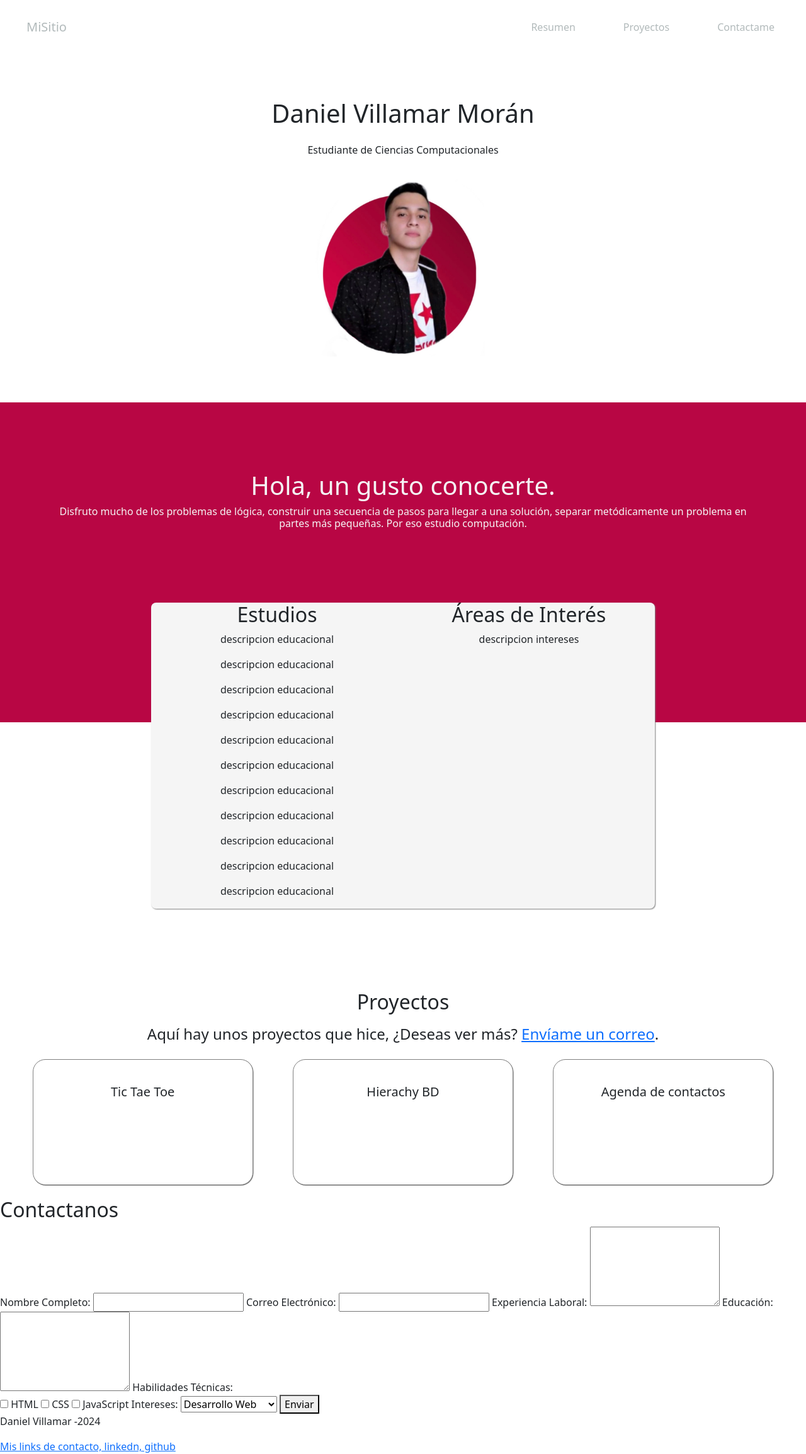
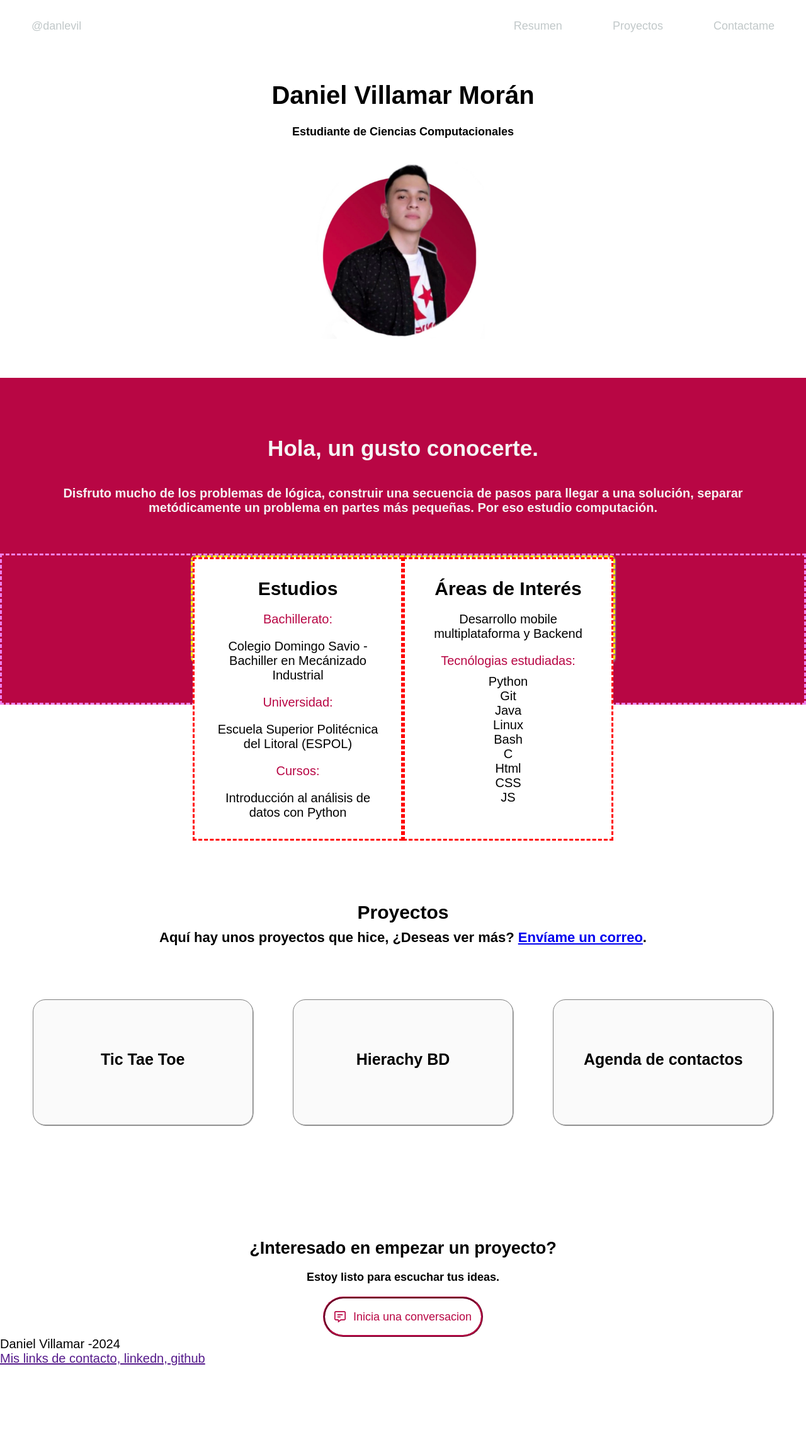
Before and after one commit to danlevil/curriculumVitae, a plain HTML site: page index.html in a window 1280 px wide. Shown: the whole page at 63% size. After the commit the page ends 2169 px from the top, so only its background shows below. Drawn offline with nearby package versions, Linux system fonts and the light colour scheme.

Commit message:
Tarjetas y boton de contacto

```diff
--- a/index.html
+++ b/index.html
@@ -7,36 +7,31 @@
         <!--Estilos css-->
         <link rel="stylesheet" href="stylesheets/style.css">
         <link rel="stylesheet" href="stylesheets/styleBackground.css">
-        <!--Bootstrap-->
-        <link rel="stylesheet" href="https://cdn.jsdelivr.net/npm/bootstrap@5.3.3/dist/css/bootstrap.min.css">
+        <link rel="stylesheet" href="stylesheets/styleContacto.css">
+        <link rel="preconnect" href="https://fonts.googleapis.com">
+        <link rel="preconnect" href="https://fonts.gstatic.com" crossorigin>
+        <link href="https://fonts.googleapis.com/css2?family=Fira+Sans:ital,wght@0,100;0,200;0,300;0,400;0,500;0,600;0,700;0,800;0,900;1,100;1,200;1,300;1,400;1,500;1,600;1,700;1,800;1,900&display=swap" rel="stylesheet">
+        <!--Bootstrap
+        <link rel="stylesheet" href="https://cdn.jsdelivr.net/npm/bootstrap@5.3.3/dist/css/bootstrap.min.css">-->
     </head>
     <body>
         <!--NavBar: Enlaces a las secciones-->
-        <nav class="navbar navbar-expand-lg ">
-            <div class="container-fluid">
-                <a class="navbar-brand" href="#">MiSitio</a>
-                <button class="navbar-toggler" type="button" data-bs-toggle="collapse" data-bs-target="#navbarNav" aria-controls="navbarNav" aria-expanded="false" aria-label="Toggle navigation">
-                    <span class="navbar-toggler-icon"></span>
-                </button>
-                <div class="collapse navbar-collapse" id="navbarNav">
-                    <ul class="navbar-nav ms-auto">
-                        <li class="nav-item">
-                            <a class="nav-link" href="#">Resumen</a>
-                        </li>
-                        <li class="nav-item">
-                            <a class="nav-link" href="#">Proyectos</a>
-                        </li>
-                        <li class="nav-item">
-                            <a class="nav-link" href="#">Contactame</a>
-                        </li>
-                    </ul>
-                </div>
+        <nav class="navbar">
+            <div class="logo">
+                <a href="#">@danlevil</a>
             </div>
+            <input type="checkbox" id="toggle-menu">
+            <label for="toggle-menu" class="menu-icon">&#9776;</label>
+            <ul class="menu">
+                <li><a href="#resumen">Resumen</a></li>
+                <li><a href="#proyectos">Proyectos</a></li>
+                <li><a href="#">Contactame</a></li>
+            </ul>
         </nav>
         <!--Header: Nombre, descripción breve y foto-->
-        <header class=" header_container">
+        <header class=" header_container" >
             <section>
-                <h1>Daniel Villamar Morán</h1>
+                <h1 class="fira-sans-bold-italic">Daniel Villamar Morán</h1>
                 <h6>Estudiante de Ciencias Computacionales</h6>
 
             </section>
@@ -49,7 +44,7 @@
         <!--Contenido Main-->
         <main>
         <!--Resumen-->
-            <section class="introPersonal">
+            <section class="introPersonal"  id="resumen">
                 <div class="containerPersonal">
                     <div class="centrado">
                         <h1>Hola, un gusto conocerte.</h1>
@@ -60,30 +55,42 @@
         <!--Información-->
             <section class="sectionbackground">
                 <div class="containerBackground">
-                    <section class="educacion">
+                    <section class="sb educacion">
                         <h2>Estudios</h2>
-                        <p>descripcion educacional</p>
-                        <p>descripcion educacional</p>
-                        <p>descripcion educacional</p>
-                        <p>descripcion educacional</p>
-                        <p>descripcion educacional</p>
-                        <p>descripcion educacional</p>
-                        <p>descripcion educacional</p>
-                        <p>descripcion educacional</p>
-                        <p>descripcion educacional</p>
-                        <p>descripcion educacional</p>
-                        <p>descripcion educacional</p>
+                        <p class="sbsubtitulo">Bachillerato:</p>
+                        <p>Colegio Domingo Savio - Bachiller
+                            en Mecánizado Industrial
+                        </p>
+                        <p class="sbsubtitulo">Universidad:</p>
+                        <p>Escuela Superior Politécnica del Litoral (ESPOL)</p>
+                        <p class="sbsubtitulo">Cursos:</p>
+                        <p>Introducción al análisis de datos con Python</p>
+
                     </section>
-                    <section class="areasDeInteres">
+                    <section class="sb areasDeInteres">
                         <h2>Áreas de Interés</h2>
-                        <p>descripcion intereses</p>
+                        <p>Desarrollo mobile multiplataforma y Backend</p>
+                        <p class="sbsubtitulo">Tecnólogias estudiadas:</p>
+                        <ul class="listatecnologias">
+                            <li>Python</li>
+                            <li>Git</li>
+                            <li>Java</li>
+                            <li>Linux</li>
+                            <li>Bash</li>
+                            <li>C</li>
+                            <li>Html</li>
+                            <li>CSS</li>
+                            <li>JS</li>
+
+                        </ul>
+
                     </section>
                 </div>
             </section>
-            <!--Proyectos, tarjetas proyectos-->
+        <!--Proyectos, tarjetas proyectos-->
             <section class="proyectosPersonales">
                 <h2>Proyectos</h2>
-                <h4 >Aquí hay unos proyectos que hice, ¿Deseas ver más? <a href="danlevil@espol.edu.ec">Envíame un correo</a>.</h4>
+                <h4 id="proyectos">Aquí hay unos proyectos que hice, ¿Deseas ver más? <a href="danlevil@espol.edu.ec">Envíame un correo</a>.</h4>
                 <div id="containerP">
                     <div class="containertarjeta">
                         <div class="tarjeta">
@@ -106,14 +113,34 @@
                             <a class="botonTarjetas" href="https://github.com/danlevil/ED-G10-PROYECTO" target="_blank">Ver proyecto</a>
                         </div>
                     </div>
+                </div>
+            </section>
+        <!--Info contacto y footer-->
+            <section class="info_y_contacto">
+                <div class="contenedorInfo">
+                    <h2>¿Interesado en empezar un proyecto?</h2>
+                    <h4>Estoy listo para escuchar tus ideas.</h4>
+                    <a class="btnform" href="form.html">
+                        <span>
+                            <svg class="svg" aria-hidden="true" focusable="false" data-prefix="far" data-icon="message-lines" role="img" xmlns="http://www.w3.org/2000/svg" viewBox="0 0 512 512" data-fa-i2svg=""><path fill="currentColor" d="M208 416c0-26.5-21.5-48-48-48l-96 0c-8.8 0-16-7.2-16-16L48 64c0-8.8 7.2-16 16-16l384 0c8.8 0 16 7.2 16 16l0 288c0 8.8-7.2 16-16 16l-138.7 0c-10.4 0-20.5 3.4-28.8 9.6L208 432l0-16zm-.2 76.2l.2-.2 101.3-76L448 416c35.3 0 64-28.7 64-64l0-288c0-35.3-28.7-64-64-64L64 0C28.7 0 0 28.7 0 64L0 352c0 35.3 28.7 64 64 64l48 0 48 0 0 48 0 4 0 .3 0 6.4 0 21.3c0 6.1 3.4 11.6 8.8 14.3s11.9 2.1 16.8-1.5L202.7 496l5.1-3.8zM152 144c-13.3 0-24 10.7-24 24s10.7 24 24 24l208 0c13.3 0 24-10.7 24-24s-10.7-24-24-24l-208 0zm0 96c-13.3 0-24 10.7-24 24s10.7 24 24 24l112 0c13.3 0 24-10.7 24-24s-10.7-24-24-24l-112 0z"></path></svg>
+                        </span>
+                        <span class="iniciaform">Inicia una conversacion</span>
+                    </a>
+                </div>
+            </section>
+        </main>
+        <footer>
+            <p>Daniel Villamar -2024</p>
+            <a href="">Mis links de contacto, linkedn, github</a>
+        </footer>
+        <!--Bootstrap JS
+        <script src="https://cdn.jsdelivr.net/npm/bootstrap@5.3.3/dist/js/bootstrap.bundle.min.js"></script>-->
+    </body>
+</html>
+                <!--<iframe src="https://www.google.com/maps/embed?pb=!1m18!1m12!1m3!1d63792.24264597484!2d-80.03666717832031!3d-2.1478802000000035!2m3!1f0!2f0!3f0!3m2!1i1024!2i768!4f13.1!3m3!1m2!1s0x902d72f925e5bfdb%3A0x327cdb9f7f4ba3b2!2sEscuela%20Superior%20Polit%C3%A9cnica%20del%20Litoral%20(ESPOL)!5e0!3m2!1ses!2sec!4v1728502370541!5m2!1ses!2sec" width="600" height="450" style="border:0;" allowfullscreen="" loading="lazy" referrerpolicy="no-referrer-when-downgrade"></iframe>-->
+                <!--<iframe width="560" height="315" src="https://www.youtube.com/embed/fregObNcHC8?si=qarsJ1gF5odza_3P" title="YouTube video player" frameborder="0" allow="accelerometer; autoplay; clipboard-write; encrypted-media; gyroscope; picture-in-picture; web-share" referrerpolicy="strict-origin-when-cross-origin" allowfullscreen></iframe>-->
 
-                </div>
-
-
-            </section>
-            <section>
-                <h2>Contactanos</h2>
-                <form>
+                <!--<form>
                     <label for="nombre">Nombre Completo:</label>
                     <input type="text" id="nombre" name="nombre" required>
                     <label for="email">Correo Electrónico:</label>
@@ -136,16 +163,4 @@
                     <option value="marketing">Marketing Digital</option>
                     </select>
                     <button type="submit">Enviar</button>
-                    </form>
-            </section>
-        </main>
-        <footer>
-            <p>Daniel Villamar -2024</p>
-            <a href="">Mis links de contacto, linkedn, github</a>
-        </footer>
-        <!--Bootstrap JS-->
-        <script src="https://cdn.jsdelivr.net/npm/bootstrap@5.3.3/dist/js/bootstrap.bundle.min.js"></script>
-    </body>
-</html>
-                <!--<iframe src="https://www.google.com/maps/embed?pb=!1m18!1m12!1m3!1d63792.24264597484!2d-80.03666717832031!3d-2.1478802000000035!2m3!1f0!2f0!3f0!3m2!1i1024!2i768!4f13.1!3m3!1m2!1s0x902d72f925e5bfdb%3A0x327cdb9f7f4ba3b2!2sEscuela%20Superior%20Polit%C3%A9cnica%20del%20Litoral%20(ESPOL)!5e0!3m2!1ses!2sec!4v1728502370541!5m2!1ses!2sec" width="600" height="450" style="border:0;" allowfullscreen="" loading="lazy" referrerpolicy="no-referrer-when-downgrade"></iframe>-->
-                <!--<iframe width="560" height="315" src="https://www.youtube.com/embed/fregObNcHC8?si=qarsJ1gF5odza_3P" title="YouTube video player" frameborder="0" allow="accelerometer; autoplay; clipboard-write; encrypted-media; gyroscope; picture-in-picture; web-share" referrerpolicy="strict-origin-when-cross-origin" allowfullscreen></iframe>-->
+                    </form>-->
--- a/stylesheets/style.css
+++ b/stylesheets/style.css
@@ -1,55 +1,146 @@
 :root{
-    --punto-focal:  #b80644f /*Rojo*/
+    --punto-focal:  #b80644 /*Rojo*/
     --interfaz:     #ede2e2 /*Blanco*/
     --letrasOpacas: #b2babb
 }
 *{
+    margin: 0;
+    padding: 0;
     box-sizing: border-box;
+}
+body{
+    font-family: "Fira-sans", sans-serif;
+    font-size: 20px;
+}
+/*El menu de navegación del sitio*/
+.navbar {
+    background-color:white;
+    display: flex;
+    justify-content: space-between;
+    align-items: center;
+    padding: 40px 20px;
+    position: relative;
+    height: 10px;
+}
+/* Hide the checkbox */
+input[type="checkbox"] {
+    display: none;
+}
+
+/* Menu icon for mobile */
+.menu-icon {
+    display: none;
+    font-size: 30px;
+    color: gray;
+    cursor: pointer;
+}
+
+/* Menu for larger screens */
+.menu {
+    list-style: none;
+    display: flex;
+}
+
+.menu li {
+    margin-left: 20px;
+}
+.navbar a, .navbar li>a{
+    background-color: white;
+    color: rgb(178, 186, 187, 0.8);
+    font-size: 18px;
+    padding: 20px;
+    margin: 30px 10px 40px 10px ;
+    text-decoration: none;
 
 }
-/*El menu de navegación del sitio*/
-.navbar{
-    background-color: var(--punto-focal);
-    margin-bottom: 30px;
+
+.navbar a:hover , .navbar li>a:hover{
+    color: black;
+    font-weight: bold;
+    transition: 0.4s ease-in-out 0.2s;
+    font-size: 24px;
+    margin-bottom: 1px;
 }
-.navbar:hover{
+
+/* Responsive styles */
+@media screen and (max-width: 768px) {
+    .logo{
+        display: none;
+    }
+    .menu {
+        display: none;
+        flex-direction: column;
+        width: 100%;
+        text-align: left;
+        background-color: rgb(252, 253, 253);
+        position: absolute;
+        top: 50px;
+        left: 0;
+        padding: 10px 0;
+
+    }
+
+    .menu li {
+        margin: 10px 0;
+    }
+
+    .menu li a {
+        font-size: 18px;
+        padding-left: 20px;
+    }
+
+    /* Show menu icon on mobile */
+    .menu-icon {
+        display: block;
+    }
+
+
+    /* Toggle menu when checkbox is checked */
+    input[type="checkbox"]:checked ~ .menu {
+        display: flex;
+
+    }
 
 }
-.navbar a{
-    color: rgb(178, 186, 187);
-    margin: 15px 30px;
 
-}
-.navbar a:hover{
-    color: black;
-    font-weight: bold;
-    transition: 0.4s;
-    font-size: 20px;
-    margin-bottom: 2px;
-}
+
 /*Header*/
 .header_container{
     display: flex;
     flex-direction: column;
     align-items: center;
     text-align: center;
+    background-color: white;
+    margin-bottom: 2rem;
+
 
 }
+
 .header_container h1 {
-    margin-top: 15px;
+    margin-top: 20px;
     margin-bottom: 25px;
-    padding-top: 25px;
+    padding-top: 29px;
+    font-size: 40px;
 }
 .header_container h6 {
     margin-top: 15px;
     margin-bottom: 25px;
+    font-size: 18px;
 }
 /*Resumen*/
 .introPersonal{
     background-color: #b80644;
     margin-top: 50px;
-    padding-bottom: 3.6rem;
-    padding-top: 3.6rem;
+    padding-bottom: 2.6rem;
+    padding-top: 2.6rem;
+}
+.introPersonal h1{
+    padding-bottom: 20px;
+    font-size: 35px;
+}
+.introPersonal h6{
+    padding: 20px;
+    font-size: 20px;
 }
 .containerPersonal{
     display: block;
--- a/stylesheets/styleBackground.css
+++ b/stylesheets/styleBackground.css
@@ -4,51 +4,77 @@
 }
 *{
     box-sizing: border-box;
-
 }
 .sectionbackground{
-    position: static;
+    display: flex;
+    justify-content: center;
     background-color:#b80644;
     max-height: 15rem;/*Controla cuanto va a crecer el section*/
     padding-bottom: 4rem;
-    margin-bottom: 25rem;
+    margin-bottom: 18rem;
+    border: dashed violet;
 }
+
 .containerBackground{
-    position: relative;
+    border: dashed yellow;
     display: flex;
     flex-wrap: wrap;
-    background-color: whitesmoke;
+    min-width: 500px;
+    background-color: rgb(190, 185, 185,0.6);
     border-radius: 8px;
     margin-left: 15em;
     margin-right: 15em;
-    top: 50px;
     box-shadow: gray 1px 1px 2px;
 
 }
-/*
-.backgroundExtensivo{
-    position: inherit;
-    background-color: greenyellow;
-    display: flex;
-    flex-wrap: ;
-    justify-content: space-around;
-    border-radius: 8px;
-    top: 20px;
-    border-style:ridge;
-}*/
-.educacion{
+.sb{
+    padding:  20px;
+    background-color:  white;
+    border: dashed red;
+    flex-basis: 50%;
     text-align: center;
     flex-basis: 50%;
 }
-.areasDeInteres{
-    text-align: center;
-    flex-basis: 50%;
+.sb>p , .sb>h2{
+    padding: 10px;
 
 }
+.sb>ul{
+    list-style: none;
+}
+.sbsubtitulo{
+    color: #b80644;
+    font-size: 20px;
+    font:bolder;
+}
+@media screen and (max-width: 768px){
+    .sectionbackground{
+        min-width: auto;
+        display:flex;
+        flex-direction: column;
+        justify-content: start;
+        align-items: center;
+        margin-bottom: 40rem;
+
+    }
+    .containerBackground{
+        flex-direction: column;
+        margin-bottom: 5rem;
+    }
+}
+
+
 /*Seccion de proyectos personales*/
 .proyectosPersonales{
     margin-top: 10px;
     padding: 20px;
+    margin-bottom: 4rem;
+}
+.proyectosPersonales h2{
+    font-size: 30px;
+}
+.proyectosPersonales h4{
+    font-size: 22px;
 }
 .proyectosPersonales h2, .proyectosPersonales h4{
     text-align: center;
@@ -57,7 +83,7 @@
 #containerP{
     display: flex;
     flex-wrap: wrap;
-    margin-top: 20px;
+    margin-top: 5rem;
 }
 .containertarjeta{
     display: flex;
@@ -69,7 +95,7 @@
     flex-grow: 2;
 }
 .tarjeta{
-    background-color: white ;
+    background-color:rgba(227, 227, 227, 0.2) ;
     border-radius: 20px;
     border: 0.7px gray solid;
     box-shadow: gray 0.6px 0.8px 0.5px;
@@ -78,13 +104,22 @@
     justify-content: center;
     align-items: center;
     width: 350px;
-    max-width: 350px;
     height: 200px;
 }
+h5{
+    position: relative;
+    top: 30px;
+    font-size: 25px;
+}
 .tarjeta:hover{
-    background-color: rgb(0, 0, 0, 0.8999);
+    background-color: rgba(7, 7, 7, 0.9);
     color: white;
-    transition: all 1.5s ease-in-out 0.2s;
+    width: 380px;
+    height: 280px;
+    transition: all 0.8s ease-in-out 0.3s;
+    h5{
+        top: 1px;
+    }
     .tarjeta-text{
         display: inline;
         visibility: visible;
@@ -97,6 +132,7 @@
         visibility: visible;
         background-color: #b80644;
         color: white !important;
+        margin-top: 25px;
         padding: 0.75rem;
         border-radius: 10px;
         width: auto;
@@ -105,25 +141,20 @@
         opacity: 0.8;
     }
 }
-
 .tarjeta-text{
     visibility: hidden;
 
 }
-
 .botonTarjetas{
     visibility: hidden;
 }
+@media screen and (max-width: 768px){
+    .containerP{
+        flex-direction: column;
 
-/*
-.espacio{
-    background-color: aqua;
-    height: 80px;
-    width: 200px;
-    z-index: 0.1;
-
+    }
+    .containertarjeta{
+        width: 300px;
+        margin-bottom: 20px;
+    }
 }
-.espacio:hover{
-    height: 0px;
-
-}*/
--- /dev/null
+++ b/stylesheets/styleContacto.css
@@ -0,0 +1,41 @@
+.info_y_contacto{
+    margin-top: 10rem;
+    font-size: 18px;
+    box-shadow: 0.2;
+}
+.contenedorInfo{
+    text-align: center;
+}
+.contenedorInfo h2 , .contenedorInfo h4{
+    padding-bottom: 20px;
+}
+.btnform{
+    display: inline-flex;
+    justify-content: center;
+    align-items: center;
+    gap: 2px;
+    text-decoration: none;
+    border: ridge#b80644;
+    border-radius: 60px;
+    padding: 15px;
+    text-align: center;
+}
+.svg{
+    width: 18px;
+    margin-right: 10px;
+    margin-top: 5px;
+    color: #b80644 ;
+}
+.iniciaform{
+    color: #b80644 ;
+}
+.btnform:hover{
+    background-color: #b80644;
+    transition: all 0.5s;
+    .iniciaform{
+        color: white;
+    }
+    .svg{
+        color: white;
+    }
+}
```
Also changed, not shown: form.html (added).
